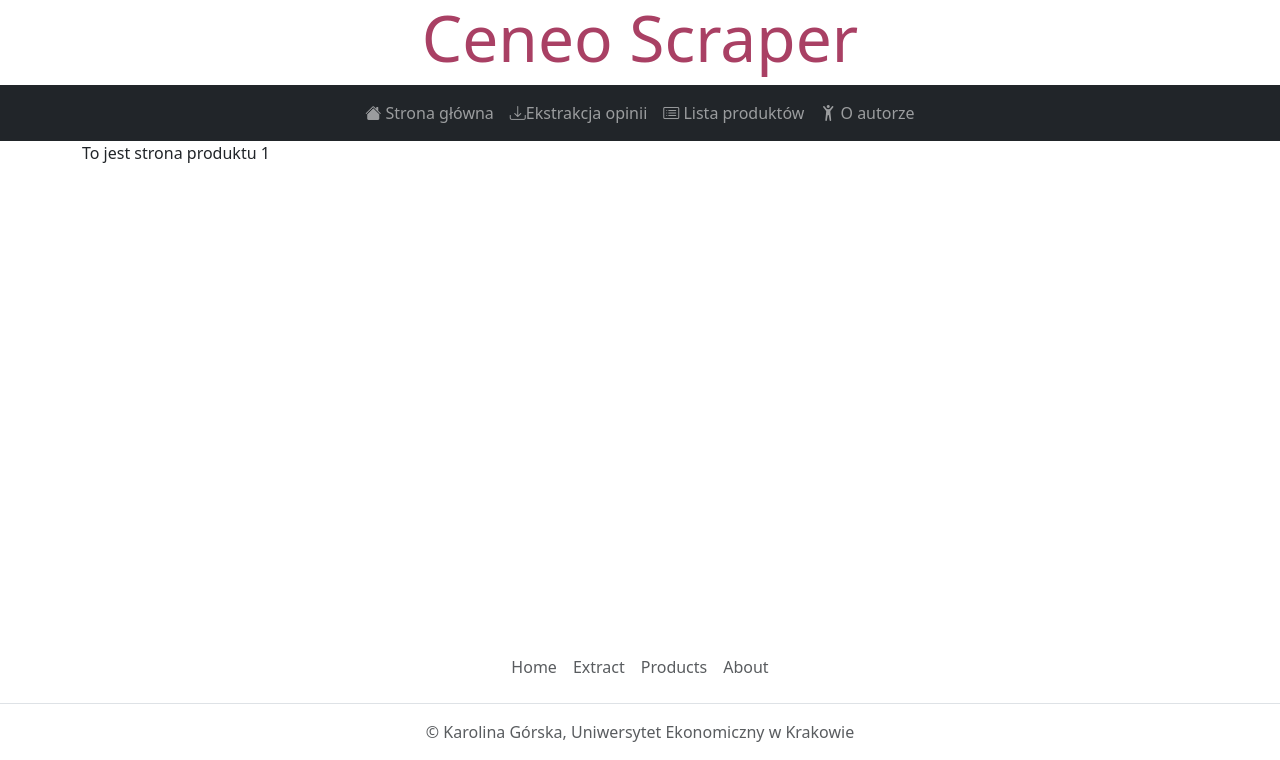
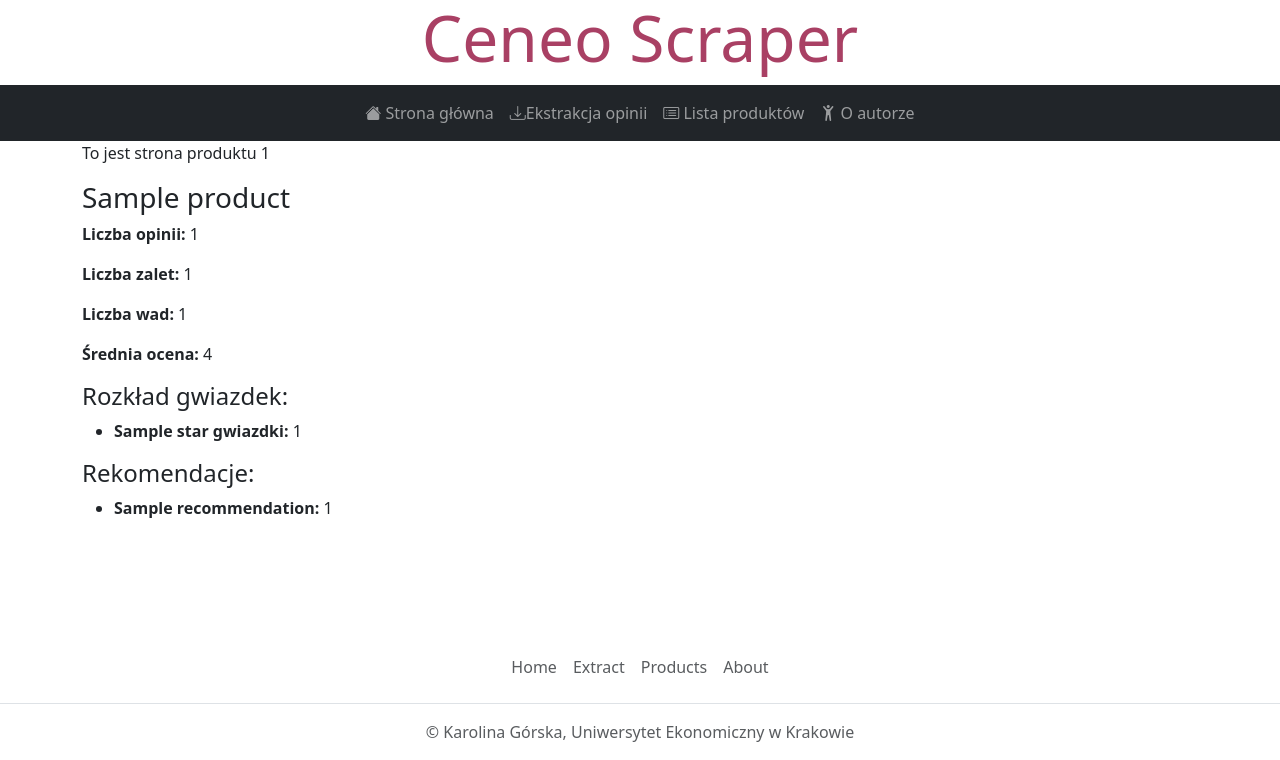
Before and after one commit to KarolinaGorska/CeneoWebScraperKG, a Flask app: template app/templates/product.html in a window 1280 px wide. Shown: the top 760 px of the page. Run offline with Flask 3, Linux system fonts and the light colour scheme; the template is opened without the code that fills it: most values are stand-ins (such as "Sample title", 1, 10 or a date in 2020).

Commit message:
2024-10-06 Homework KG

```diff
--- a/app/templates/product.html
+++ b/app/templates/product.html
@@ -2,4 +2,33 @@
 
 {% block content %}
     <p>To jest strona produktu {{product_id}}</p>
+    <div>
+        <h3>{{product.product_name}}</h3>
+        <p><strong>Liczba opinii:</strong> {{product.opinions_count}}</p>
+        <p><strong>Liczba zalet:</strong> {{product.pros_count}}</p>
+        <p><strong>Liczba wad:</strong> {{product.cons_count}}</p>
+        <p><strong>Średnia ocena:</strong> {{product.average_stars}}</p>
+
+        <h4>Rozkład gwiazdek:</h4>
+        <ul>
+            {%for star, count in product.stars_distribution.items()%}
+                <li><strong>{{star}} gwiazdki: </strong>{{count}}</li>
+            {%endfor%}
+        </ul>
+
+        <h4>Rekomendacje:</h4>
+        <ul>
+            {% for recommendation, count in product.recommendations_distribution.items() %}
+                <li><strong> {{recommendation}}: </strong>{{count}}</li>
+            {% endfor %}
+        </ul>
+    </div>
+
+
+    {% if error is defined %}
+    <div class="alert alert-danger alert-dismissible fade show" role="alert">
+        <strong> <i class="bi bi-exclamation-diamond-fill"></i>Uawga!</strong>{{error}}
+        <button type="button" class="btn-close" data-bs-dismiss="alert" aria-label="Close"></button>
+    </div>
+    {% endif %}
 {% endblock %}
```
Also changed, not shown: app/routes.py (+13 -1 lines), app/templates/products.html (+19 -2 lines).
